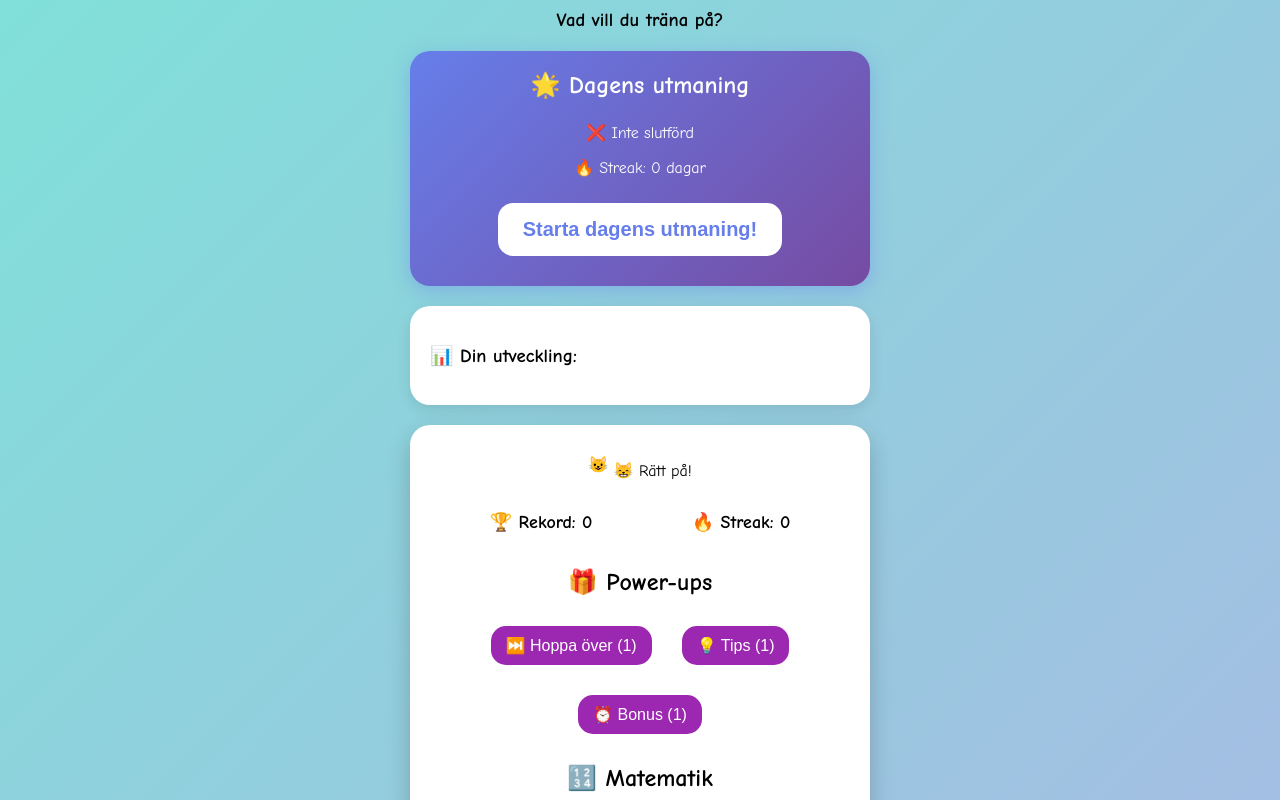
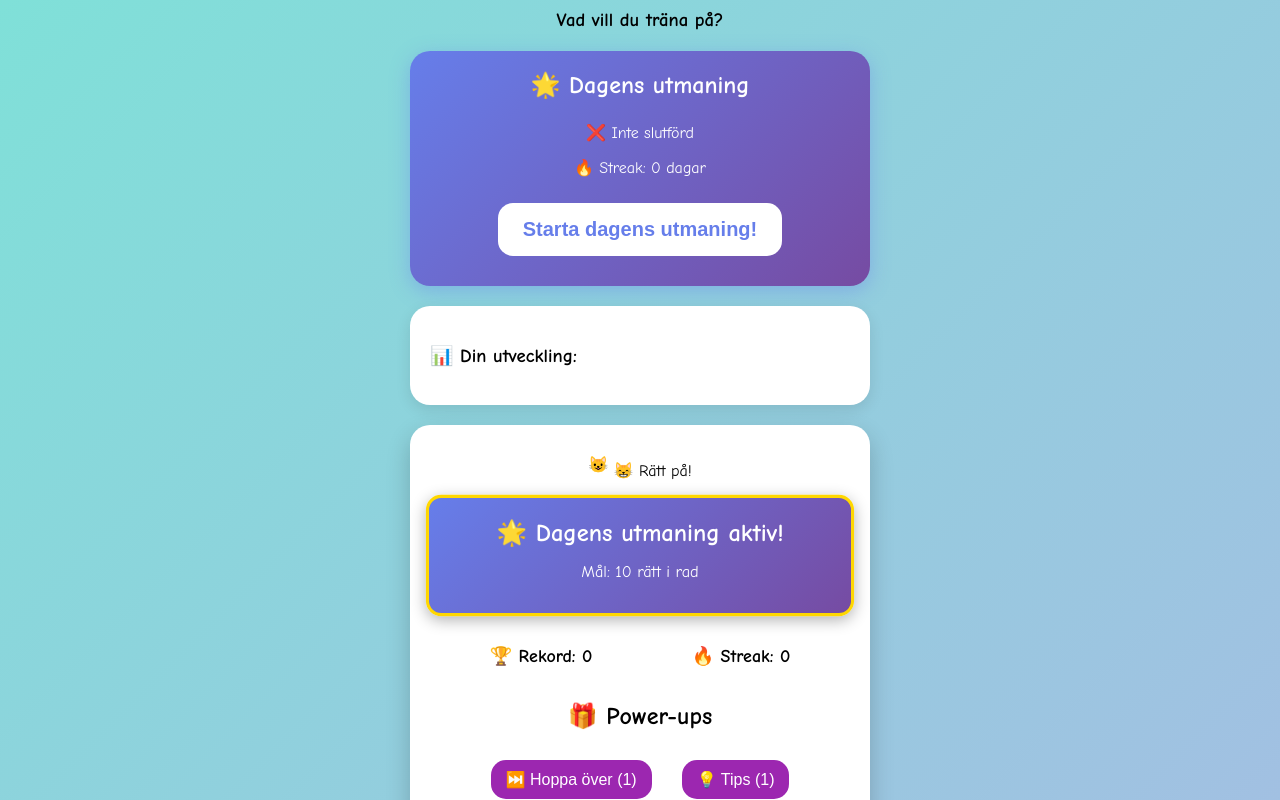
Before and after one commit to Blandaren123/matte-for-barn, a plain HTML site: page index.html in a window 1280 px wide. Both pictures are taken after a click on the button "Starta dagens utmaning!". Shown: the part 705-1505 px from the top of the page. Drawn offline with Linux system fonts and the light colour scheme.

Commit message:
Fixade buggar i dagliga utmaningar: streak nollställs inte längre vid spelstart, visuell indikator när utmaning är aktiv, bättre felhantering

```diff
--- a/index.html
+++ b/index.html
@@ -80,6 +80,12 @@
     <p id="testTimer"></p>
   </div>
 
+  <!-- DAGLIG UTMANING INFO -->
+  <div id="dailyChallengeInfo" class="hidden">
+    <h3>🌟 Dagens utmaning aktiv!</h3>
+    <p>Mål: 10 rätt i rad</p>
+  </div>
+
   <div id="stats">
     <p>🏆 Rekord: <span id="highscoreDisplay">0</span></p>
     <p>🔥 Streak: <span id="streakDisplay">0</span></p>
--- a/script.js
+++ b/script.js
@@ -55,6 +55,7 @@ let dailyChallenge = JSON.parse(localStorage.getItem("dailyChallenge")) || {
   completed: false,
   streak: 0
 };
+let isDailyChallengeActive = false;
 
 // =====================
 // INIT
@@ -174,6 +175,11 @@ function applyTheme(selectedTheme) {
 function startGame(mode) {
   gameMode = mode;
   level = mode.includes('easy') ? 'easy' : 'hard';
+
+  // Nollställ inte streak om daglig utmaning är aktiv
+  if(!isDailyChallengeActive) {
+    streak = 0;
+  }
 
   document.getElementById("menu").style.display = "none";
   document.getElementById("game").classList.remove("hidden");
@@ -439,6 +445,14 @@ function checkAnswer(providedAnswer) {
   } else {
     cheer(false);
     combo = 0;
+
+    // Om daglig utmaning är aktiv, avsluta den vid fel svar
+    if(isDailyChallengeActive) {
+      isDailyChallengeActive = false;
+      document.getElementById("dailyChallengeInfo").classList.add("hidden");
+      alert("❌ Fel svar! Dagens utmaning avbröts.\n\nDu hade " + streak + " rätt i rad. Försök igen!");
+    }
+
     streak = 0;
     shakeScreen();
     showExplanation(false);
@@ -1029,16 +1043,21 @@ function startDailyChallenge() {
     return;
   }
 
-  alert("🌟 Dagens utmaning: Få 10 rätt i rad!");
+  isDailyChallengeActive = true;
   streak = 0;
+  document.getElementById("dailyChallengeInfo").classList.remove("hidden");
+  alert("🌟 Dagens utmaning: Få 10 rätt i rad!\n\nDu har just nu " + streak + " rätt i rad. Målet är 10!");
   startGame("math-" + (Math.random() > 0.5 ? "easy" : "hard"));
 }
 
 function checkDailyChallengeComplete() {
-  if(!dailyChallenge.completed && streak >= 10) {
+  if(isDailyChallengeActive && !dailyChallenge.completed && streak >= 10) {
     dailyChallenge.completed = true;
+    isDailyChallengeActive = false;
+    document.getElementById("dailyChallengeInfo").classList.add("hidden");
     localStorage.setItem("dailyChallenge", JSON.stringify(dailyChallenge));
-    alert("🎊 GRATTIS! Du klarade dagens utmaning! Kom tillbaka imorgon för ny utmaning!");
+    updateDailyChallengeDisplay();
+    alert("🎊 GRATTIS! Du klarade dagens utmaning med 10 rätt i rad!\n\nKom tillbaka imorgon för en ny utmaning!");
     celebrate();
   }
 }
--- a/style.css
+++ b/style.css
@@ -368,3 +368,26 @@ canvas {
   font-weight: bold;
   color: #d32f2f;
 }
+
+/* --- Daglig utmaning info --- */
+#dailyChallengeInfo {
+  background: linear-gradient(135deg, #667eea 0%, #764ba2 100%);
+  border: 3px solid #ffd700;
+  border-radius: 15px;
+  padding: 15px;
+  margin: 15px 0;
+  color: white;
+  text-align: center;
+  box-shadow: 0 4px 15px rgba(0,0,0,0.3);
+  animation: pulse 2s infinite;
+}
+
+#dailyChallengeInfo h3 {
+  margin: 5px 0;
+  font-size: 24px;
+}
+
+@keyframes pulse {
+  0%, 100% { transform: scale(1); }
+  50% { transform: scale(1.02); }
+}
```
